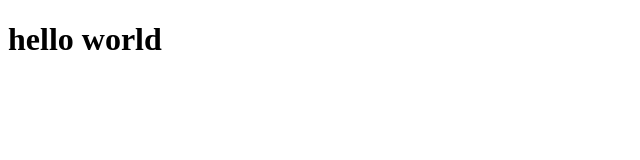
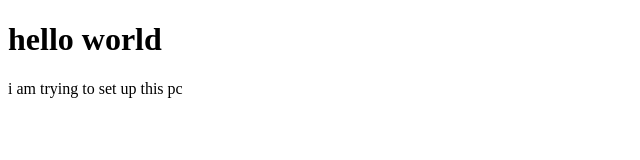
Before and after one commit to kodizia/alx-low_level_programming, a plain HTML site: page index/index.html in a window 1280 px wide. Shown: the whole page, without its empty margins (0-640 px from the left). Drawn offline with Linux system fonts and the light colour scheme.

Commit message:
added files

```diff
--- a/index/index.html
+++ b/index/index.html
@@ -8,5 +8,6 @@
 </head>
 <body>
     <h1> hello world</h1>
+    <p>i am trying to set up this pc</p>
 </body>
 </html>
```
